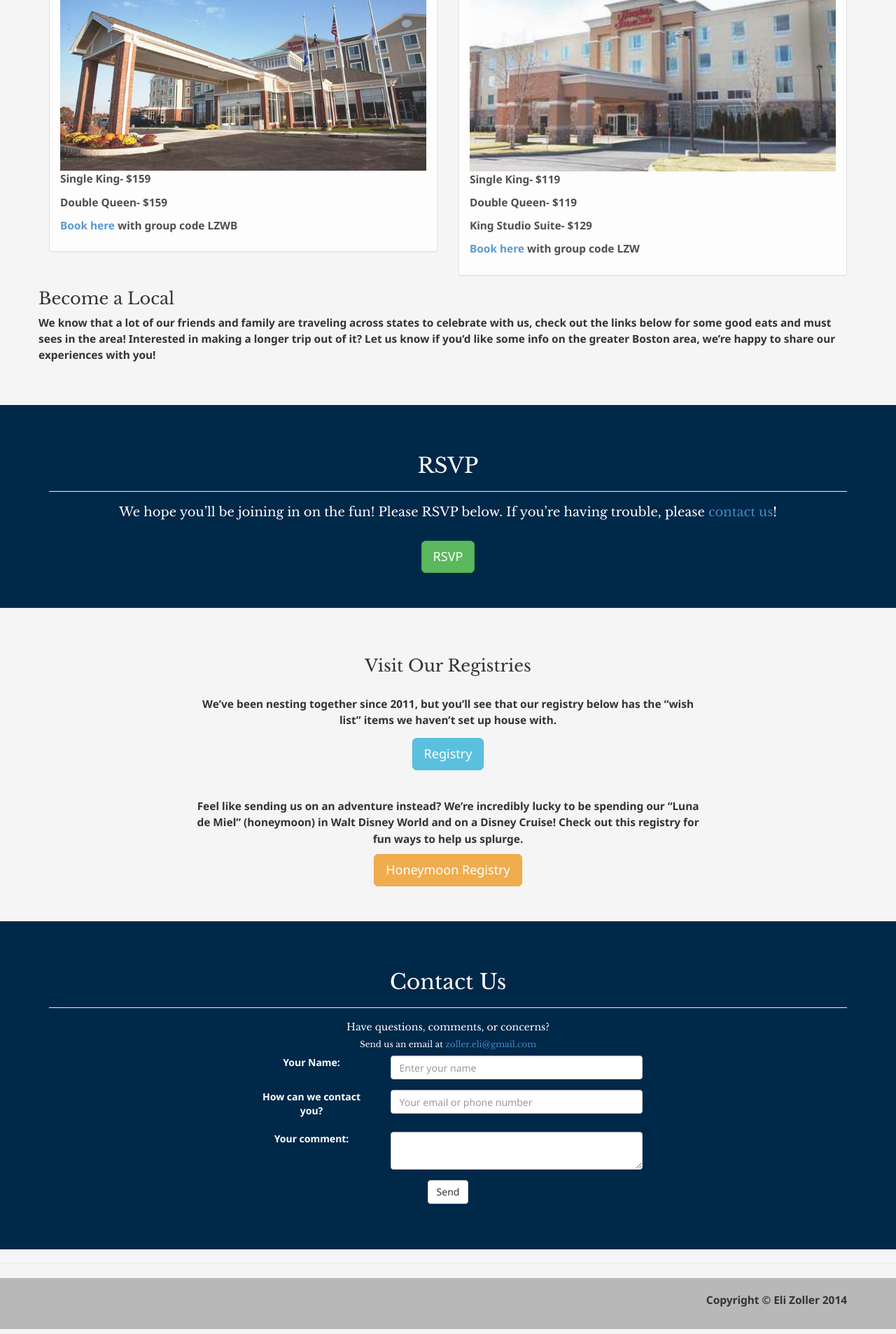
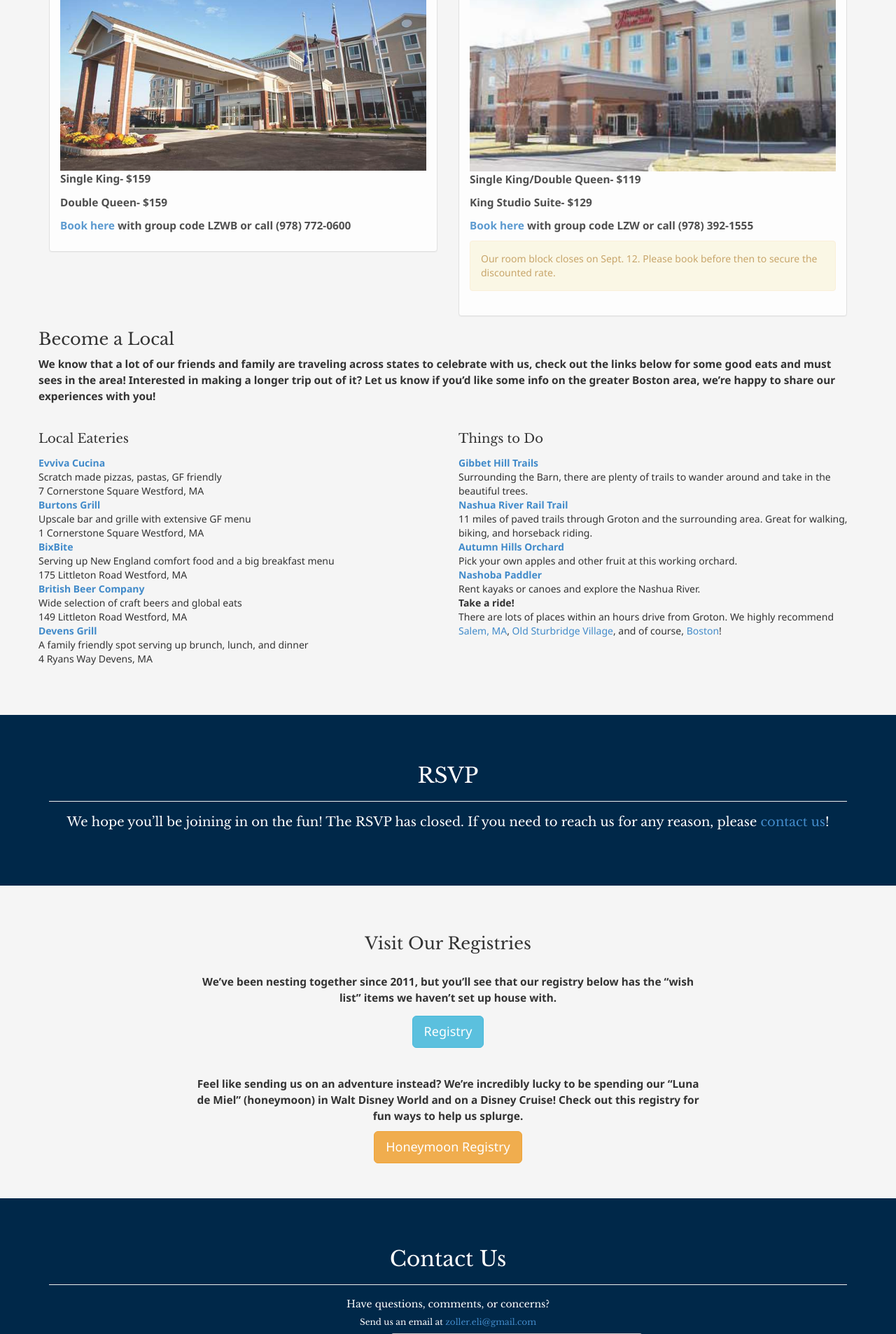
Before and after one commit to elizoller/elizoller.github.io, a PHP site: page /wedding/index.php in a window 1280 px wide. Shown: the part 2948-4855 px from the top of the page at 70% size. Run offline with PHP 8.4, Linux system fonts and the light colour scheme; some libraries are stand-ins or nearby versions.

Commit message:
updates post rsvp

```diff
--- a/wedding/index.php
+++ b/wedding/index.php
@@ -123,32 +123,55 @@
         <div class="col-sm-6">
           <div class="panel panel-default">
             <div class="panel-heading">
-              <h2 class="panel-title">Hilton Garden Inn- Devens, MA</h2>
+              <h2 class="panel-title"><a href="http://hiltongardeninn3.hilton.com/en/hotels/massachusetts/hilton-garden-inn-devens-common-ORHDCGI/index.html" target="_blank">Hilton Garden Inn- Devens, MA</a></h2>
             </div>
             <div class="panel-body">
                <img src="img/hilton.jpg" /><br/>
                <p>Single King- $159</p>
                <p>Double Queen- $159</p>
-               <p><a href="http://www.devenscommon.hgi.com" target="_blank">Book here</a> with group code LZWB</p>
+               <p><a href="http://www.devenscommon.hgi.com" target="_blank">Book here</a> with group code LZWB or call (978) 772-0600</p>
             </div>
           </div>
         </div>
         <div class="col-sm-6">
           <div class="panel panel-default">
             <div class="panel-heading">
-              <h2 class="panel-title">Hampton Inn- Westford, MA</h2>
+              <h2 class="panel-title"><a href="http://hamptoninn3.hilton.com/en/hotels/massachusetts/hampton-inn-and-suites-westford-chelmsford-BOSWFHX/index.html" target="_blank">Hampton Inn- Westford, MA</a></h2>
             </div>
             <div class="panel-body">
                <img src="img/hampton.jpg" /><br/>
-               <p>Single King- $119</p>
-               <p>Double Queen- $119</p>
+               <p>Single King/Double Queen- $119</p>
                <p>King Studio Suite- $129</p>
-               <p><a href="http://hamptoninn3.hilton.com/en/hotels/massachusetts/hampton-inn-and-suites-westford-chelmsford-BOSWFHX/index.html" target="_blank">Book here</a> with group code LZW</p>
+               <p><a href="http://hamptoninn3.hilton.com/en/hotels/massachusetts/hampton-inn-and-suites-westford-chelmsford-BOSWFHX/index.html" target="_blank">Book here</a> with group code LZW or call (978) 392-1555</p>
+               <div class="alert alert-warning">Our room block closes on Sept. 12. Please book before then to secure the discounted rate.</div>
             </div>
           </div>
         </div>
         <h3>Become a Local</h3>
         <p>We know that a lot of our friends and family are traveling across states to celebrate with us, check out the links below for some good eats and must sees in the area! Interested in making a longer trip out of it? Let us know if you’d like some info on the greater Boston area, we’re happy to share our experiences with you!</p>
+        <br/>
+        <div class="row">
+          <div class="col-sm-6">
+            <h4>Local Eateries</h4>
+            <dl>
+              <dt><a href="http://evvivacucina.com/" target="_blank">Evviva Cucina</a></dt><dd>Scratch made pizzas, pastas, GF friendly<br/>7 Cornerstone Square Westford, MA</dd>
+              <dt><a href="http://burtonsgrill.com/" target="_blank">Burtons Grill</a></dt><dd>Upscale bar and grille with extensive GF menu<br/>1 Cornerstone Square Westford, MA</dd>
+              <dt><a href="http://www.bixbiterestaurant.com/" target="_blank">BixBite</a></dt><dd>Serving up New England comfort food and a big breakfast menu<br/>175 Littleton Road Westford, MA</dd>
+              <dt><a href="http://britishbeer.com/westford/" target="_blank">British Beer Company</a></dt><dd>Wide selection of craft beers and global eats<br/>149 Littleton Road Westford, MA</dd>
+              <dt><a href="http://www.devensgrill.com/" target="_blank">Devens Grill</a></dt><dd>A family friendly spot serving up brunch, lunch, and dinner<br/>4 Ryans Way Devens, MA</dd>
+            </dl>
+          </div>
+          <div class="col-sm-6">
+            <h4>Things to Do</h4>
+            <dl>
+              <dt><a href="http://www.gibbethillfarm.com/visiting-the-farm/trails/" target="_blank">Gibbet Hill Trails</a></dt><dd>Surrounding the Barn, there are plenty of trails to wander around and take in the beautiful trees. </dd>
+              <dt><a href="http://www.mass.gov/eea/agencies/dcr/massparks/region-central/nashua-river-rail-trail.html" target="_blank">Nashua River Rail Trail</a></dt><dd>11 miles of paved trails through Groton and the surrounding area. Great for walking, biking, and horseback riding.</dd>
+              <dt><a href="http://autumnhillsorchard.com/" target="_blank">Autumn Hills Orchard</a></dt><dd>Pick your own apples and other fruit at this working orchard.</dd>
+              <dt><a href="http://www.nashobapaddler.com/" target="_blank">Nashoba Paddler</a></dt><dd>Rent kayaks or canoes and explore the Nashua River.</dd>
+              <dt>Take a ride!</dt><dd>There are lots of places within an hours drive from Groton. We highly recommend <a href="http://www.tripadvisor.com/Attractions-g60954-Activities-Salem_Massachusetts.html" target="_blank">Salem, MA</a>, <a href="https://www.osv.org">Old Sturbridge Village</a>, and of course, <a href="http://www.tripadvisor.com/Attractions-g60745-Activities-Boston_Massachusetts.html" target="_blank">Boston</a>! </dd>
+            </dl>
+          </div>
+        </div>
       </div>
     </div>
   </div>
@@ -160,9 +183,9 @@
       <div class="row">
         <div class="col-sm-12 text-center">
           <h2 class="text-center">RSVP</h2> <hr />
-          <h4>We hope you’ll be joining in on the fun! Please RSVP below. If you’re having trouble, please <a href="#contact">contact us</a>!</h4>
+          <h4>We hope you’ll be joining in on the fun! The RSVP has closed. If you need to reach us for any reason, please <a href="#contact">contact us</a>!</h4>
           <br/>
-          <a class="btn btn-success btn-lg clearfix" href="rsvp.php"  target="_blank">RSVP</a>
+          <!--<a class="btn btn-success btn-lg clearfix" href="rsvp.php"  target="_blank">RSVP</a>-->
         </div>
       </div>
     </div>
@@ -232,7 +255,7 @@
   <!-- footer -->
   <footer>
     <div class="container">
-      <p class="text-right">Copyright &copy; Eli Zoller 2014</p>
+      <p class="text-right">Copyright &copy; Eli Zoller 2015</p>
     </div>
   </footer>
   <!-- /footer -->
```
Also changed, not shown: wedding/img/bwsmall3.jpeg (added).
